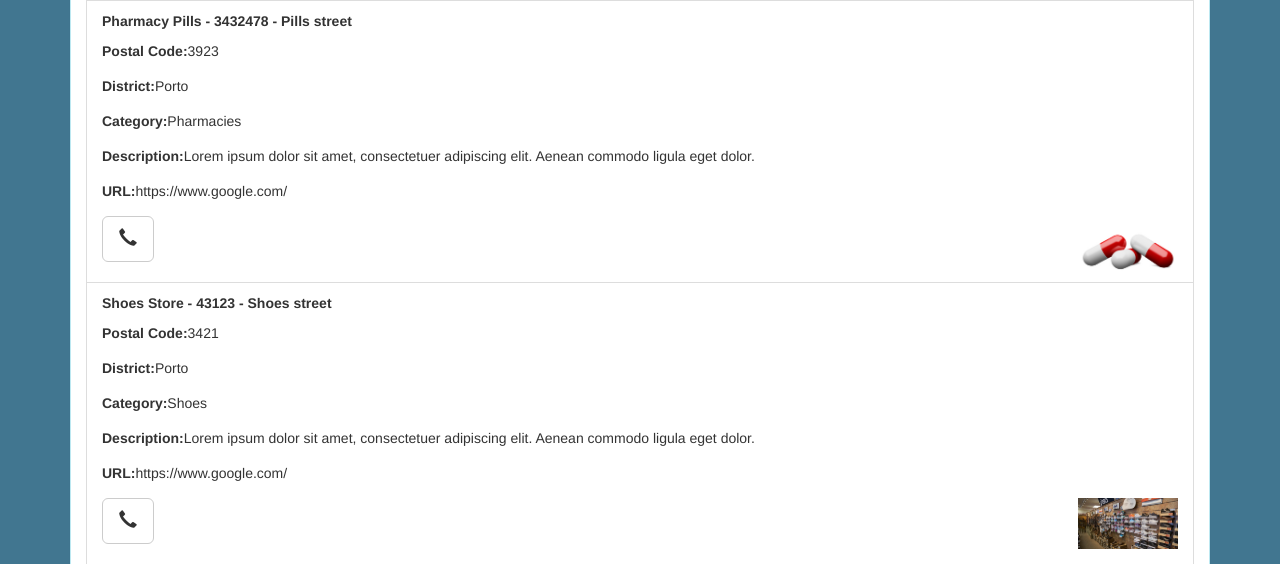
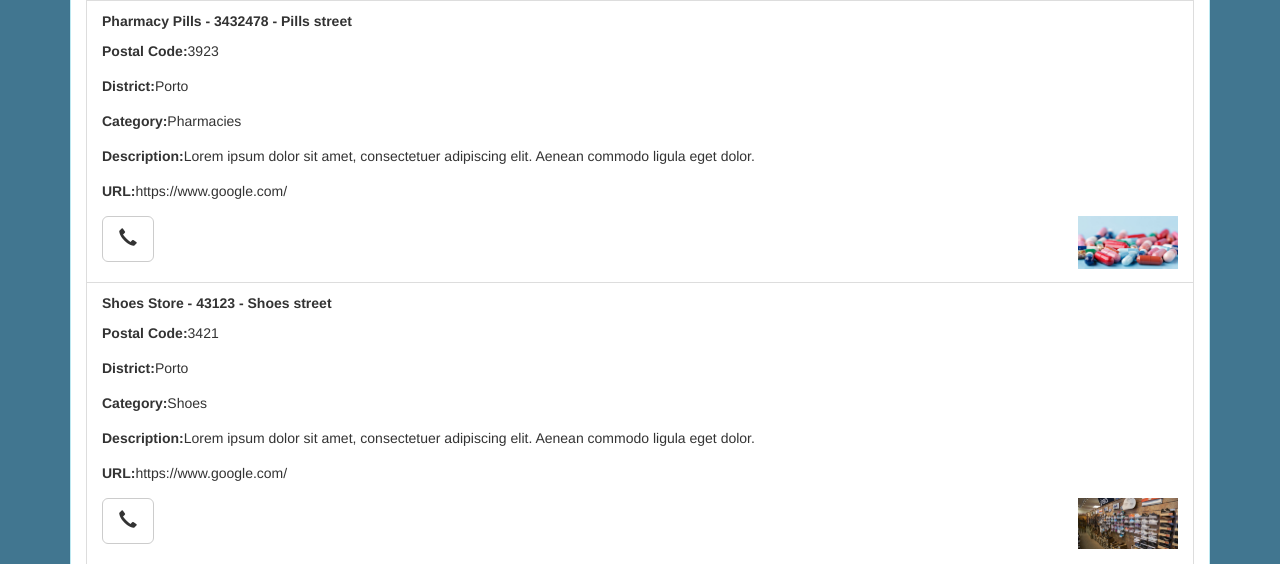
Before and after one commit to CatarinaVCosta/yellowpages_app, a Django app: page /companies/search/ in a window 1280 px wide. Shown: the part 796-1360 px from the top of the page. Run offline with Django 3.2, Linux system fonts and the light colour scheme; data comes from the database, SQL or seed files in the repository; both versions use the stored data as it was after the commit; some libraries are stand-ins or nearby versions.

Commit message:
Create companies

```diff
--- a/core/templates/homepage.html
+++ b/core/templates/homepage.html
@@ -118,7 +118,7 @@
                             <label>Category: </label><text>{{ company.category }}</text><p>
                             <label>Description: </label><text>{{ company.description }}</text><p>
                             <label>URL: </label><text>{{ company.url }}</text><p>
-                            <p><img src="{{ company.photo.url }}" width="100x"><p>
+                            <p><img style="margin-bottom: 10px" src="{{ company.photo.url }}" width="100x"><p>
                             <button type="button" class="btn btn-default btn-lg">
                                 <span class="glyphicon glyphicon-earphone" aria-hidden="true"></span>
                             </button>
```
Also changed, not shown: db.sqlite3, mymedia/companies/hairdresser2.jpg (added), mymedia/companies/hairdresser2_RZCdtkh.jpg (added), mymedia/companies/hairdryer.jpg (deleted), mymedia/companies/pills.jpg, mymedia/companies/salad_Dx1afaw.jpg (added), mymedia/companies/sapatos.jpg (deleted), mymedia/companies/shoes2.jpg (added), mymedia/companies/shoes2_76SkAKh.jpg (added), mystatic/style.css (deleted).
